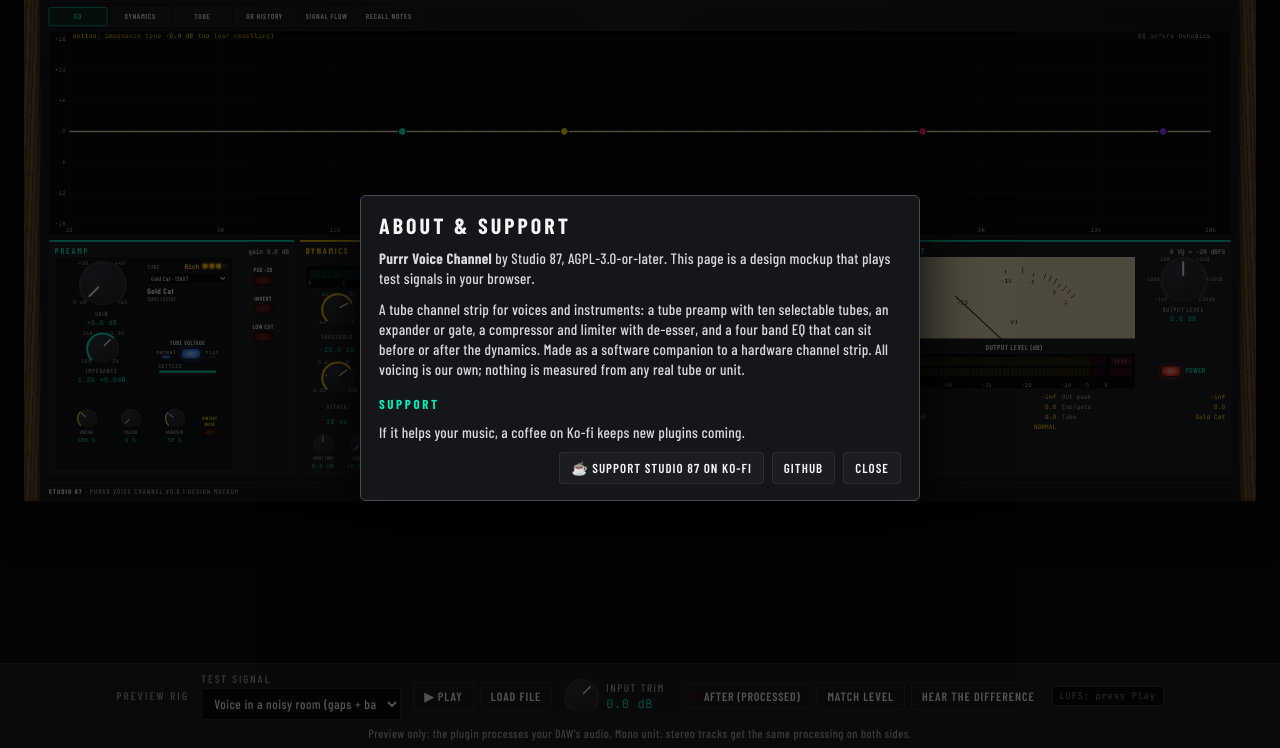
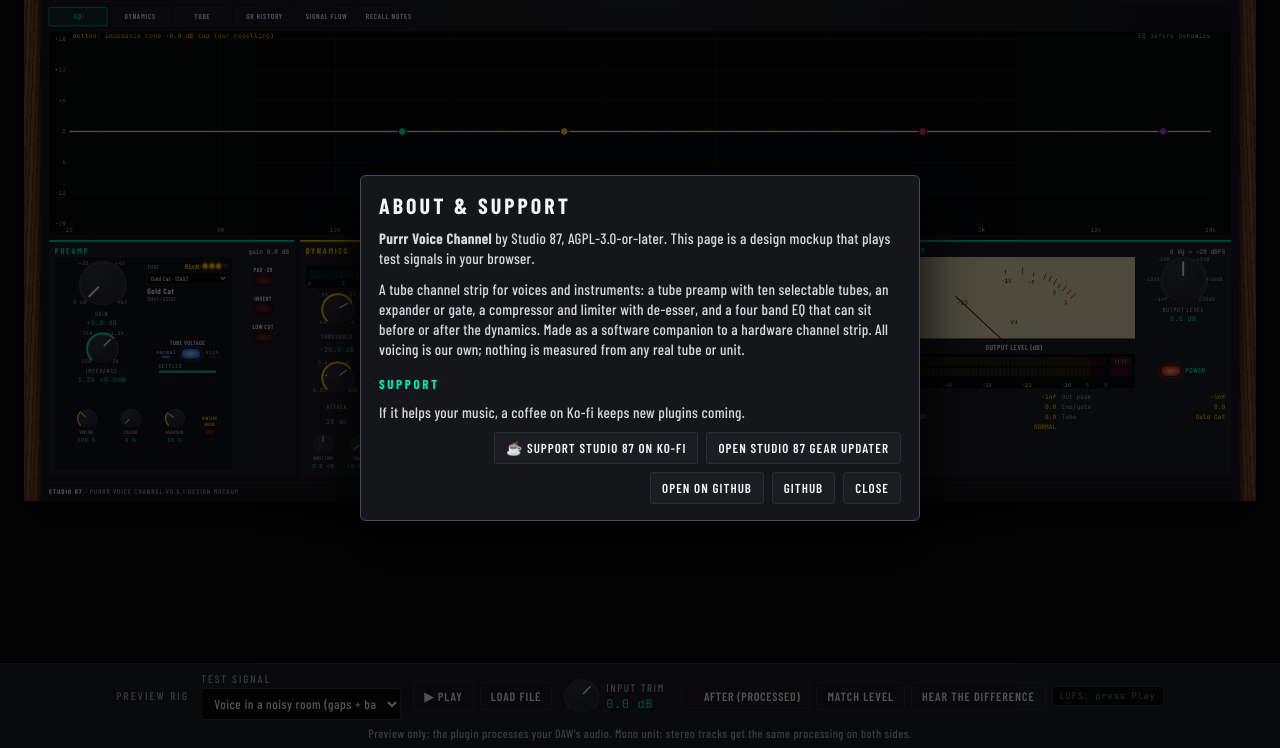
Before and after one commit to SpeakingColors/purrrvoicechannel, a plain HTML site: page docs/mockup/index.html in a window 1280 px wide. Both pictures are taken after a click on the button "ABOUT & SUPPORT". Shown: the part 52-800 px from the top of the page. Drawn offline with Linux system fonts and the light colour scheme.

Commit message:
About & Support: add Open on GitHub button, updater link falls back to the GitHub page
Open on GitHub opens https://github.com/SpeakingColors/purrrvoicechannel (the repo home page, not releases).
If the studio87:// link cannot open, the GitHub page opens and a one-line note points to Gear Updater.
Mockup About, editor About and link unit test kept in sync. The plugin sends and fetches nothing. Ships with the next release.

Co-Authored-By: Claude Sonnet 5.5 <noreply@anthropic.com>
Claude-Session: https://claude.ai/code/session_01S9jrKvUrZTjdVDg5yvGgoj

```diff
--- a/docs/mockup/index.html
+++ b/docs/mockup/index.html
@@ -475,7 +475,7 @@ document.addEventListener("keydown", function (e) { if (e.key === "Escape" && !m
 function esc(s) { return String(s).replace(/[&<>"]/g, function (c) { return { "&": "&amp;", "<": "&lt;", ">": "&gt;", '"': "&quot;" }[c]; }); }
 function aboutCard(name, extra) {
   openCard('<h2>About &amp; Support</h2><p><b>' + name + '</b> by Studio 87, AGPL-3.0-or-later. This page is a design mockup that plays test signals in your browser.</p>' + (extra || "") +
-    '<h3>Support</h3><p>If it helps your music, a coffee on Ko-fi keeps new plugins coming.</p><div class="row"><a class="btn" href="https://ko-fi.com/studio87" target="_blank" rel="noopener">&#9749; Support Studio 87 on Ko-fi</a><a class="btn" href="https://github.com/SpeakingColors" target="_blank" rel="noopener">GitHub</a><button data-close>Close</button></div>');
+    '<h3>Support</h3><p>If it helps your music, a coffee on Ko-fi keeps new plugins coming.</p><div class="row"><a class="btn" href="https://ko-fi.com/studio87" target="_blank" rel="noopener">&#9749; Support Studio 87 on Ko-fi</a><a class="btn" href="studio87://open?product=purrrvoicechannel" data-tip="Opens Studio 87 Gear Updater to check this plugin for updates. Nothing is sent anywhere. If it is not installed, the GitHub page opens instead.">Open Studio 87 Gear Updater</a><a class="btn" href="https://github.com/SpeakingColors/purrrvoicechannel" target="_blank" rel="noopener" data-tip="Opens this plugin&#39;s home page on GitHub in your browser. Nothing is sent by the plugin.">Open on GitHub</a><a class="btn" href="https://github.com/SpeakingColors" target="_blank" rel="noopener">GitHub</a><button data-close>Close</button></div>');
 }
 function settingsCard() {
   openCard('<h2>Settings</h2><div class="set"><span>Info bubbles after 1 s of hovering</span><button id="sBub" aria-pressed="' + SET.bubbles + '">' + (SET.bubbles ? "On" : "Off") + '</button></div>' +
```
